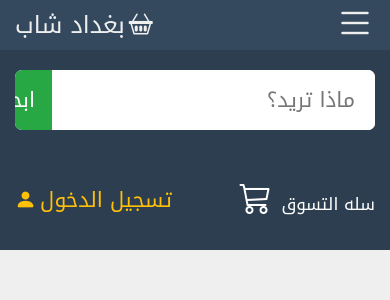
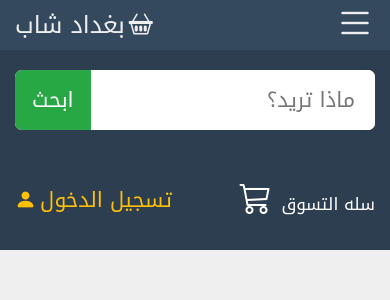
Before and after one commit to David-111409/E-Commerce-Baghdad, a React (Vite) app: page / in a window 390 px wide. Shown: the top 300 px of the page. Built offline with nearby package versions, Linux system fonts and the light colour scheme; the HTML template or start-up script is replaced by a standard one.

Commit message:
adding styles for the menu

```diff
--- a/src/components/header/Header.jsx
+++ b/src/components/header/Header.jsx
@@ -5,7 +5,17 @@ const Header = () => {
   const [open, setOpen] = useState(false);
   const navRef = useRef(null);
   const closeLink = (e) => e.target.classList.contains("navbar-link") && setOpen(false);
+
+  const openMenu = () => {
+    setOpen(true);
+  };
+
   useEffect(() => {
+    if (open) {
+      document.body.classList.add("menu-open");
+    } else {
+      document.body.classList.remove("menu-open");
+    }
     const handleClickOutside = (event) => {
       if (navRef.current && !navRef.current.contains(event.target) && open) setOpen(false);
     };
@@ -23,7 +33,7 @@ const Header = () => {
         <i className="bi bi-person-fill"></i>
       </Link>
       <div className="top-header container">
-        <div className="top-header-menu" onClick={() => setOpen(true)}>
+        <div className="top-header-menu" onClick={openMenu}>
           <i className="bi bi-list"></i>
         </div>
 
--- a/src/components/header/header.css
+++ b/src/components/header/header.css
@@ -72,7 +72,8 @@ header {
 }
 
 .middle-header-search-box input {
-  flex: 1;
+  flex-grow: 1;
+  min-width: 0;
   height: 100%;
   border: none;
   font-size: 21px;
@@ -87,6 +88,7 @@ header {
   background-color: var(--success-color);
   color: var(--white-color);
   cursor: pointer;
+  flex-shrink: 0;
 }
 
 .middle-header-shopping-cart {
@@ -129,6 +131,7 @@ header {
 }
 
 @media (max-width: 920px) {
+
   .top-header-menu {
     display: block;
   }
--- a/src/index.css
+++ b/src/index.css
@@ -40,3 +40,10 @@ button:disabled {
 a {
   text-decoration: none;
 }
+
+@media (max-width: 920px) {
+  body.menu-open {
+    background-color: rgba(0, 0, 0, 0.5); /* gray overlay effect */
+    overflow: hidden;
+  }
+}
```
